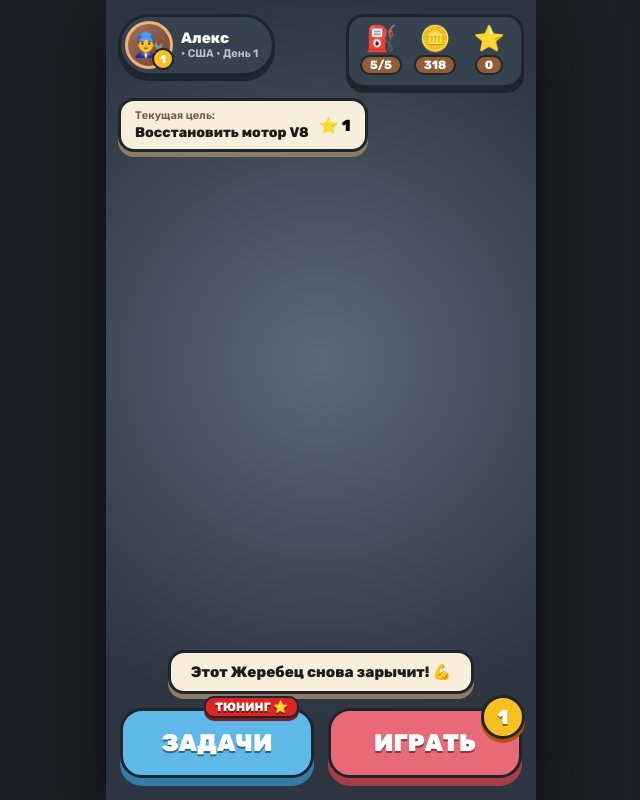
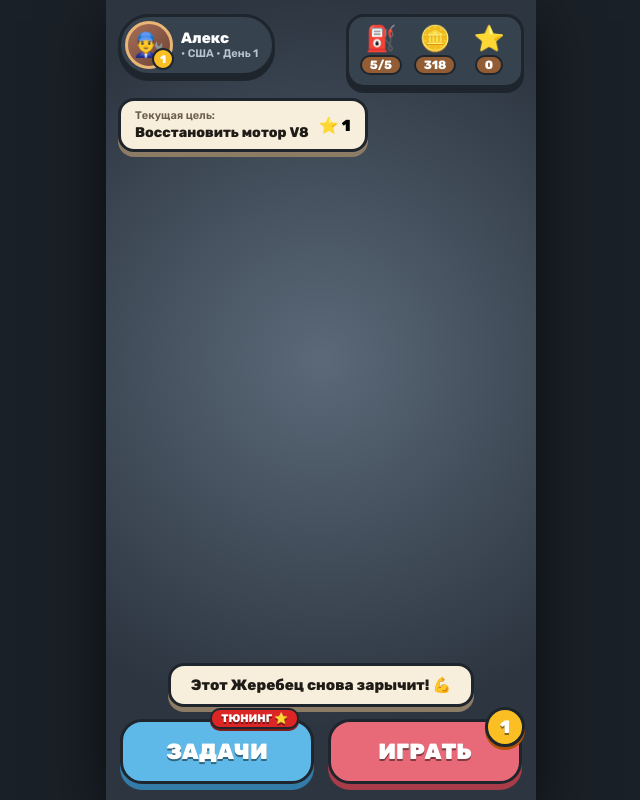
Before and after one commit to fade-away23/garage_go_gome, a plain HTML site: page index.html in a window 1280 px wide. Shown: the whole page, without its empty margins (319-959 px from the left). Drawn offline with Linux system fonts and the light colour scheme.

Commit message:
Update index.html

```diff
--- a/index.html
+++ b/index.html
@@ -20,7 +20,22 @@
     }
     * { box-sizing: border-box; margin: 0; padding: 0; user-select: none; font-family: 'Rubik', sans-serif; -webkit-tap-highlight-color: transparent; }
     body, html { width: 100%; height: 100%; overflow: hidden; background-color: #1a2027; display: flex; justify-content: center; align-items: center; }
-    #app { position: relative; width: 100%; max-width: 430px; height: 100%; max-height: 932px; background: radial-gradient(circle at 50% 45%, #5b6978 0%, #2c3540 75%); overflow: hidden; display: flex; flex-direction: column; justify-content: space-between; box-shadow: 0 20px 60px rgba(0,0,0,0.6); }
+
+    #app {
+      position: relative;
+      width: 100%;
+      max-width: 430px;
+      height: 100vh;
+      height: 100dvh;
+      background: radial-gradient(circle at 50% 45%, #5b6978 0%, #2c3540 75%);
+      overflow: hidden;
+      display: flex;
+      flex-direction: column;
+      justify-content: space-between;
+      box-shadow: 0 20px 60px rgba(0,0,0,0.6);
+      padding-bottom: env(safe-area-inset-bottom, 15px);
+    }
+
     .top-bar { position: relative; z-index: 10; padding: 14px 12px 0; display: flex; align-items: flex-start; justify-content: space-between; gap: 8px; }
     .profile-pill { display: flex; align-items: center; background: var(--bg-panel); border: 3px solid var(--border-dark); border-radius: 40px; padding: 4px 14px 4px 4px; box-shadow: 0 5px 0 var(--border-dark); color: #fff; }
     .avatar-circle { width: 48px; height: 48px; border-radius: 50%; background: linear-gradient(135deg, #a76e58, #6b4335); border: 3px solid #eab676; display: flex; align-items: center; justify-content: center; font-size: 24px; position: relative; margin-right: 8px; }
@@ -34,16 +49,27 @@
     .goal-banner { position: relative; z-index: 10; margin: 10px auto 0 12px; background: var(--cream-bg); border: 3px solid var(--border-dark); border-radius: 16px; padding: 8px 14px; display: inline-flex; align-items: center; gap: 10px; box-shadow: 0 5px 0 #8c7b65; cursor: pointer; touch-action: manipulation; }
     .goal-text span { display: block; font-size: 11px; color: #6b5e4c; font-weight: 600; }
     .goal-text strong { font-size: 14px; color: #1f1b16; font-weight: 800; }
-    .bottom-area { position: relative; z-index: 10; margin-top: auto; padding: 0 14px 22px; display: flex; flex-direction: column; align-items: center; gap: 14px; }
+
+    .bottom-area {
+      position: relative;
+      z-index: 10;
+      margin-top: auto;
+      padding: 0 14px 16px;
+      display: flex;
+      flex-direction: column;
+      align-items: center;
+      gap: 12px;
+    }
+
     .speech-bubble { background: var(--cream-bg); border: 3px solid var(--border-dark); border-radius: 16px; padding: 10px 20px; font-size: 15px; font-weight: 800; color: #1f1b16; box-shadow: 0 5px 0 #8c7b65; }
     .main-actions { display: grid; grid-template-columns: 1fr 1fr; gap: 14px; width: 100%; }
-    .btn-3d { position: relative; border: 3.5px solid var(--border-dark); border-radius: 22px; padding: 18px 10px; font-size: 24px; font-weight: 900; color: #fff; text-transform: uppercase; cursor: pointer; text-shadow: 0 2px 0 rgba(0,0,0,0.45); display: flex; align-items: center; justify-content: center; touch-action: manipulation; }
-    .btn-tasks { background: var(--blue-btn); box-shadow: 0 8px 0 var(--blue-shadow); }
-    .btn-tasks:active { transform: translateY(5px); box-shadow: 0 3px 0 var(--blue-shadow); }
-    .btn-play { background: var(--pink-btn); box-shadow: 0 8px 0 var(--pink-shadow); }
-    .btn-play:active { transform: translateY(5px); box-shadow: 0 3px 0 var(--pink-shadow); }
-    .badge-tuning { position: absolute; top: -15px; right: 12px; background: #dc2626; border: 2.5px solid var(--border-dark); border-radius: 10px; padding: 2px 9px; font-size: 12px; font-weight: 800; color: #fff; box-shadow: 0 3px 0 #7f1d1d; }
-    .badge-lvl { position: absolute; top: -16px; right: -6px; width: 44px; height: 44px; border-radius: 50%; background: var(--gold); border: 3px solid var(--border-dark); box-shadow: 0 4px 0 var(--gold-shadow); display: flex; align-items: center; justify-content: center; font-size: 20px; font-weight: 900; color: #fff; }
+    .btn-3d { position: relative; border: 3.5px solid var(--border-dark); border-radius: 22px; padding: 16px 10px; font-size: 22px; font-weight: 900; color: #fff; text-transform: uppercase; cursor: pointer; text-shadow: 0 2px 0 rgba(0,0,0,0.45); display: flex; align-items: center; justify-content: center; touch-action: manipulation; }
+    .btn-tasks { background: var(--blue-btn); box-shadow: 0 6px 0 var(--blue-shadow); }
+    .btn-tasks:active { transform: translateY(4px); box-shadow: 0 2px 0 var(--blue-shadow); }
+    .btn-play { background: var(--pink-btn); box-shadow: 0 6px 0 var(--pink-shadow); }
+    .btn-play:active { transform: translateY(4px); box-shadow: 0 2px 0 var(--pink-shadow); }
+    .badge-tuning { position: absolute; top: -14px; right: 12px; background: #dc2626; border: 2.5px solid var(--border-dark); border-radius: 10px; padding: 2px 9px; font-size: 11px; font-weight: 800; color: #fff; box-shadow: 0 2px 0 #7f1d1d; }
+    .badge-lvl { position: absolute; top: -15px; right: -6px; width: 40px; height: 40px; border-radius: 50%; background: var(--gold); border: 3px solid var(--border-dark); box-shadow: 0 3px 0 var(--gold-shadow); display: flex; align-items: center; justify-content: center; font-size: 18px; font-weight: 900; color: #fff; }
     .modal-overlay { position: absolute; inset: 0; background: rgba(18, 23, 29, 0.85); z-index: 50; display: none; flex-direction: column; align-items: center; justify-content: center; padding: 16px; }
     .modal-overlay.active { display: flex; }
     .modal-card { width: 100%; background: var(--cream-bg); border: 4px solid var(--border-dark); border-radius: 26px; padding: 20px 16px; box-shadow: 0 10px 0 #8c7b65; color: #1f1b16; }
```
